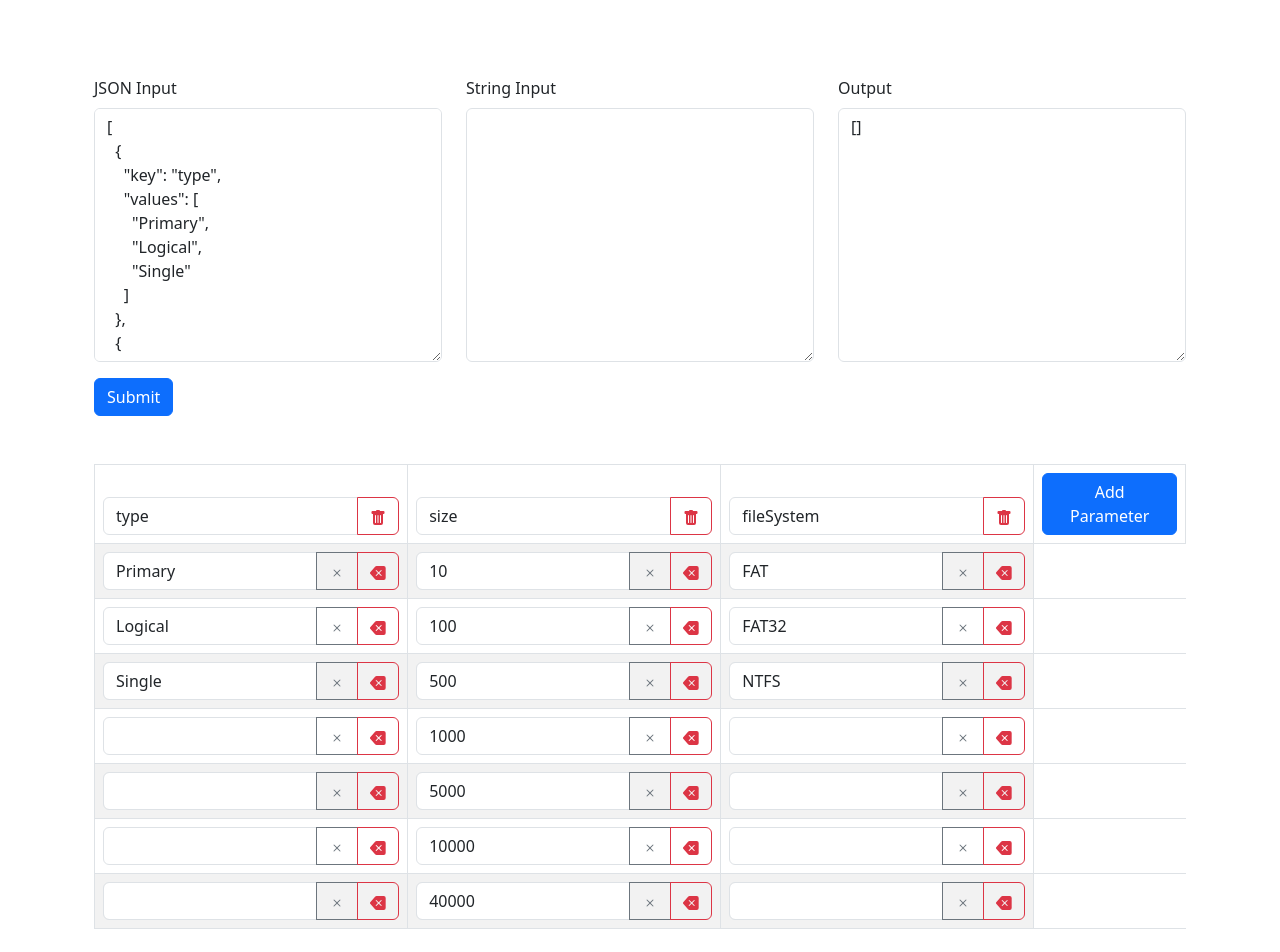
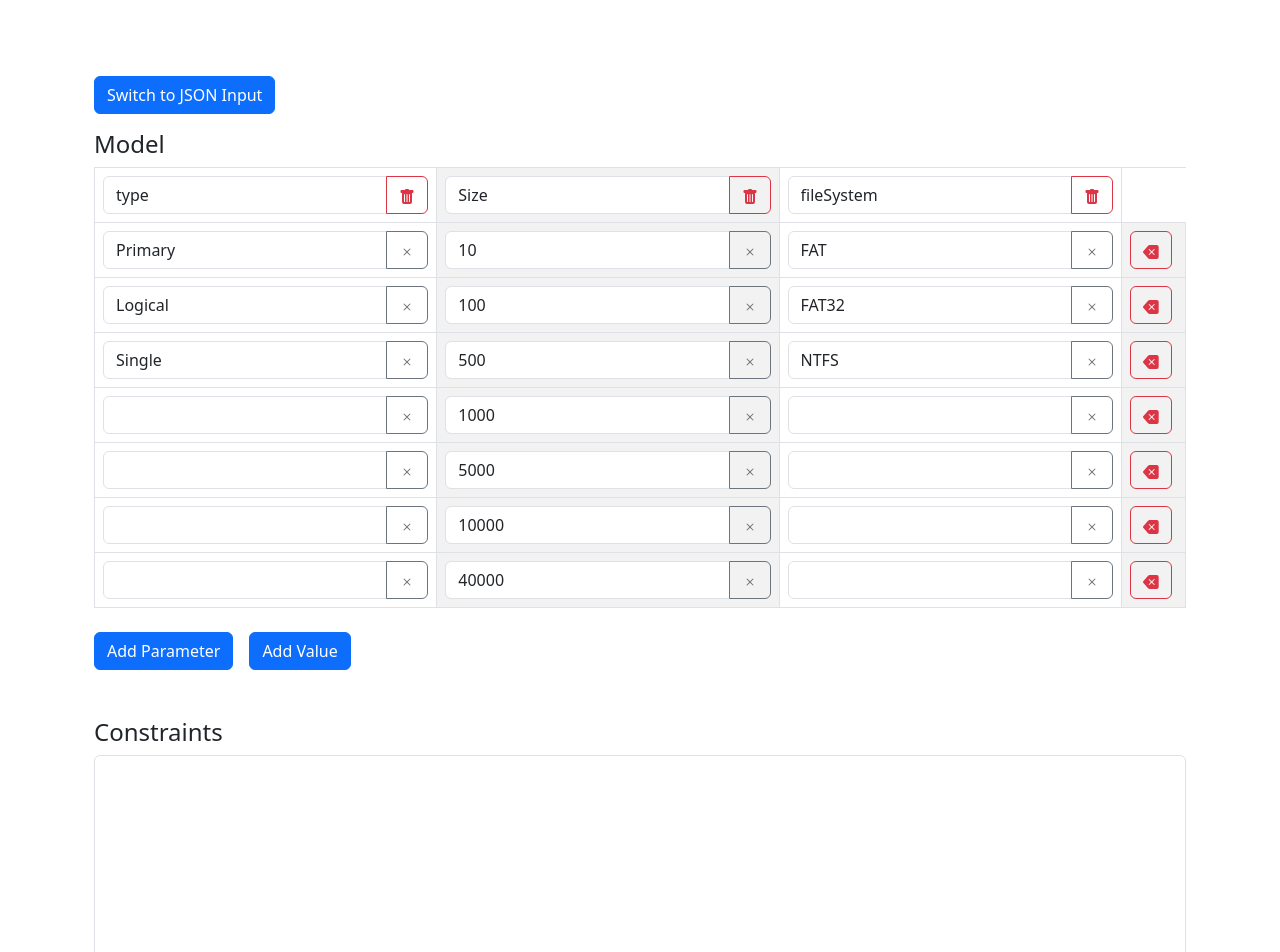
Before and after one commit to gurvinder-dhillon/testcase-generator, a React (Create React App) app: page / in a window 1280 px wide. Shown: the part 180-1132 px from the top of the page. Built offline with nearby package versions, Linux system fonts and the light colour scheme.

Commit message:
format and testing

```diff
--- a/package.json
+++ b/package.json
@@ -3,6 +3,11 @@
   "version": "0.1.0",
   "private": true,
   "dependencies": {
+    "@emotion/react": "^11.11.1",
+    "@emotion/styled": "^11.11.0",
+    "@fontsource/roboto": "^5.0.8",
+    "@mui/icons-material": "^5.14.13",
+    "@mui/material": "^5.14.13",
     "@testing-library/jest-dom": "^5.17.0",
     "@testing-library/react": "^13.4.0",
     "@testing-library/user-event": "^13.5.0",
--- a/src/App.js
+++ b/src/App.js
@@ -10,7 +10,7 @@ const App = () => {
 		<>
 			<Navigation />
 			<Header />
-			<Container>
+			<Container data-bs-theme="light">
 				<Row className="mt-5">
 					<Col>
 						<InputForm />
--- a/src/components/InputForm.js
+++ b/src/components/InputForm.js
@@ -11,7 +11,7 @@ const InputForm = () => {
 			values: ["Primary", "Logical", "Single"]
 		},
 		{
-			key: "size",
+			key: "Size",
 			values: ["10", "100", "500", "1000", "5000", "10000", "40000"]
 		},
 		{
@@ -23,15 +23,34 @@ const InputForm = () => {
 	const [jsonInput, setJsonInput] = useState(
 		JSON.stringify(defaultJsonInput, null, 2)
 	);
+
+	const [showJsonInput, setShowJsonInput] = useState(false);
+
+	const toggleInputView = () => {
+		setShowJsonInput(!showJsonInput);
+	};
 	const [stringInput, setStringInput] = useState("");
 	const [output, setOutput] = useState([]);
 	const [inputTable, setInputTable] = useState(defaultJsonInput);
 
+	const prepareInputForBackend = () => {
+		return inputTable.map((column) => ({
+			key: column.key,
+			values: column.values.filter((value) => value.trim() !== "")
+		}));
+	};
+
 	const handleSubmit = async () => {
 		try {
+			const filteredInput = prepareInputForBackend();
+			const formattedConstraints = stringInput
+				.split(/\r?\n/) // Split the string into an array of lines
+				.map((line) => line.trim()) // Trim each line
+				.filter((line) => line.length > 0) // Remove empty lines
+				.join(" "); // Join the lines back into a single string
 			const result = await generateTestCases(
-				JSON.stringify(inputTable),
-				stringInput
+				JSON.stringify(filteredInput),
+				formattedConstraints
 			);
 			if (result && result.cases && Array.isArray(result.cases)) {
 				setOutput(result.cases);
@@ -48,6 +67,14 @@ const InputForm = () => {
 		const newInputTable = [...inputTable];
 		newInputTable[rowIndex].values[colIndex] = e.target.value;
 		setInputTable(newInputTable);
+
+		if (
+			e.key === "Tab" &&
+			rowIndex === Math.max(...inputTable.map((item) => item.values.length)) - 1
+		) {
+			e.preventDefault(); // Prevent focus from moving to the next control
+			handleAddRow();
+		}
 	};
 
 	const handleAddColumn = () => {
@@ -60,10 +87,21 @@ const InputForm = () => {
 		setInputTable(newInputTable);
 	};
 
+	const handleAddRow = () => {
+		const newInputTable = [...inputTable];
+		newInputTable.forEach((item) => item.values.push(""));
+		setInputTable(newInputTable);
+	};
+
 	return (
 		<Container>
 			<Row className="mt-5">
 				<Col>
+					<Button className="mb-3" onClick={toggleInputView}>
+						{showJsonInput ? "Switch to Table Input" : "Switch to JSON Input"}
+					</Button>
+					<h4>Model</h4>
+					{showJsonInput ? (
 						<Form.Group controlId="jsonInput">
 							<Form.Label>JSON Input</Form.Label>
 							<Form.Control
@@ -73,10 +111,22 @@ const InputForm = () => {
 								onChange={(e) => setJsonInput(e.target.value)}
 							/>
 						</Form.Group>
+					) : (
+						<InputTable
+							inputTable={inputTable}
+							setInputTable={setInputTable}
+							handleInputChange={handleInputChange}
+							handleAddColumn={handleAddColumn}
+							handleAddValue={handleAddValue}
+							handleAddRow={handleAddRow}
+						/>
+					)}
 				</Col>
+			</Row>
+			<Row className="mt-5">
 				<Col>
+					<h4>Constraints</h4>
 					<Form.Group controlId="stringInput">
-						<Form.Label>String Input</Form.Label>
 						<Form.Control
 							as="textarea"
 							rows={10}
@@ -85,9 +135,10 @@ const InputForm = () => {
 						/>
 					</Form.Group>
 				</Col>
+				{output.length > 0 && (
 					<Col>
+						<h4>Output</h4>
 						<Form.Group controlId="output">
-						<Form.Label>Output</Form.Label>
 							<Form.Control
 								as="textarea"
 								rows={10}
@@ -96,21 +147,11 @@ const InputForm = () => {
 							/>
 						</Form.Group>
 					</Col>
+				)}
 			</Row>
 			<Row className="mt-3 mb-5">
 				<Col>
-					<Button onClick={handleSubmit}>Submit</Button>
-				</Col>
-			</Row>
-			<Row>
-				<Col>
-					<InputTable
-						inputTable={inputTable}
-						setInputTable={setInputTable}
-						handleInputChange={handleInputChange}
-						handleAddColumn={handleAddColumn}
-						handleAddValue={handleAddValue}
-					/>
+					<Button onClick={handleSubmit}>Generate Testcases</Button>
 				</Col>
 			</Row>
 			<Row className="mt-5">
--- a/src/components/InputTable.js
+++ b/src/components/InputTable.js
@@ -14,7 +14,8 @@ const InputTable = ({
 	setInputTable,
 	handleInputChange,
 	handleAddColumn,
-	handleAddValue
+	handleAddValue,
+	handleAddRow
 }) => {
 	const handleRemoveColumn = (colIndex) => {
 		const newInputTable = [...inputTable];
@@ -32,6 +33,30 @@ const InputTable = ({
 		const newInputTable = [...inputTable];
 		newInputTable[colIndex].values.splice(rowIndex, 1);
 		setInputTable(newInputTable);
+	};
+
+	const handleDeleteRow = (rowIndex) => {
+		const newInputTable = [...inputTable];
+		newInputTable.forEach((item) => item.values.splice(rowIndex, 1));
+		setInputTable(newInputTable);
+	};
+
+	const renderInputTableFooter = () => {
+		return (
+			<tfoot>
+				<tr>
+					{inputTable.map((_, index) => (
+						<td key={index}></td>
+					))}
+					<td>
+						<Button onClick={handleAddColumn}>Add Parameter</Button>
+					</td>
+					<td>
+						<Button onClick={handleAddRow}>Add Value</Button>
+					</td>
+				</tr>
+			</tfoot>
+		);
 	};
 
 	const renderInputTableHeader = () => {
@@ -63,9 +88,6 @@ const InputTable = ({
 							</InputGroup>
 						</th>
 					))}
-					<th>
-						<Button onClick={handleAddColumn}>Add Parameter</Button>
-					</th>
 				</tr>
 			</thead>
 		);
@@ -84,8 +106,20 @@ const InputTable = ({
 								<FormControl
 									value={item.values[i] || ""}
 									onChange={(e) => handleInputChange(e, colIndex, i)}
+									onKeyDown={(e) => {
+										if (
+											e.key === "Enter" &&
+											i ===
+												Math.max(
+													...inputTable.map((item) => item.values.length)
+												) -
+													1
+										) {
+											e.preventDefault();
+											handleAddRow();
+										}
+									}}
 								/>
-
 								<OverlayTrigger
 									placement="top"
 									overlay={<Tooltip id={`tooltip-top`}>Clear Cell</Tooltip>}>
@@ -95,18 +129,20 @@ const InputTable = ({
 										<BsX />
 									</Button>
 								</OverlayTrigger>
+							</InputGroup>
+						</td>
+					))}
+					<td>
 						<OverlayTrigger
 							placement="top"
-									overlay={<Tooltip id={`tooltip-top`}>Delete Cell</Tooltip>}>
+							overlay={<Tooltip id={`tooltip-top`}>Delete Row</Tooltip>}>
 							<Button
 								variant="outline-danger"
-										onClick={() => handleDeleteCell(i, colIndex)}>
+								onClick={() => handleDeleteRow(i)}>
 								<BsFillBackspaceFill />
 							</Button>
 						</OverlayTrigger>
-							</InputGroup>
 					</td>
-					))}
 				</tr>
 			);
 		}
@@ -115,10 +151,18 @@ const InputTable = ({
 	};
 
 	return (
-		<Table striped bordered hover>
+		<>
+			<Table striped="columns" bordered hover responsive>
 				{renderInputTableHeader()}
 				{renderInputTableBody()}
 			</Table>
+			<div className="mt-2">
+				<Button className="me-3" onClick={handleAddColumn}>
+					Add Parameter
+				</Button>
+				<Button onClick={handleAddRow}>Add Value</Button>
+			</div>
+		</>
 	);
 };
 
```
Also changed, not shown: server.js (+21 -1 lines), 1 other file (tests, documents, lock files or other folders). Lines whose indentation alone changed are shown as unchanged.
